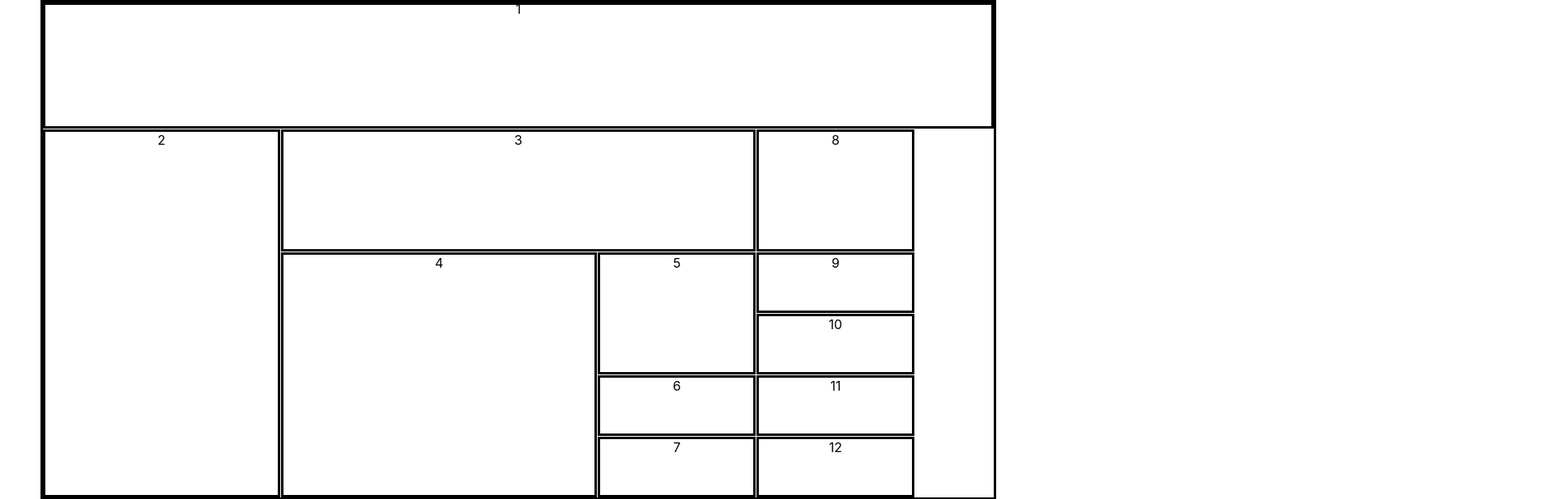
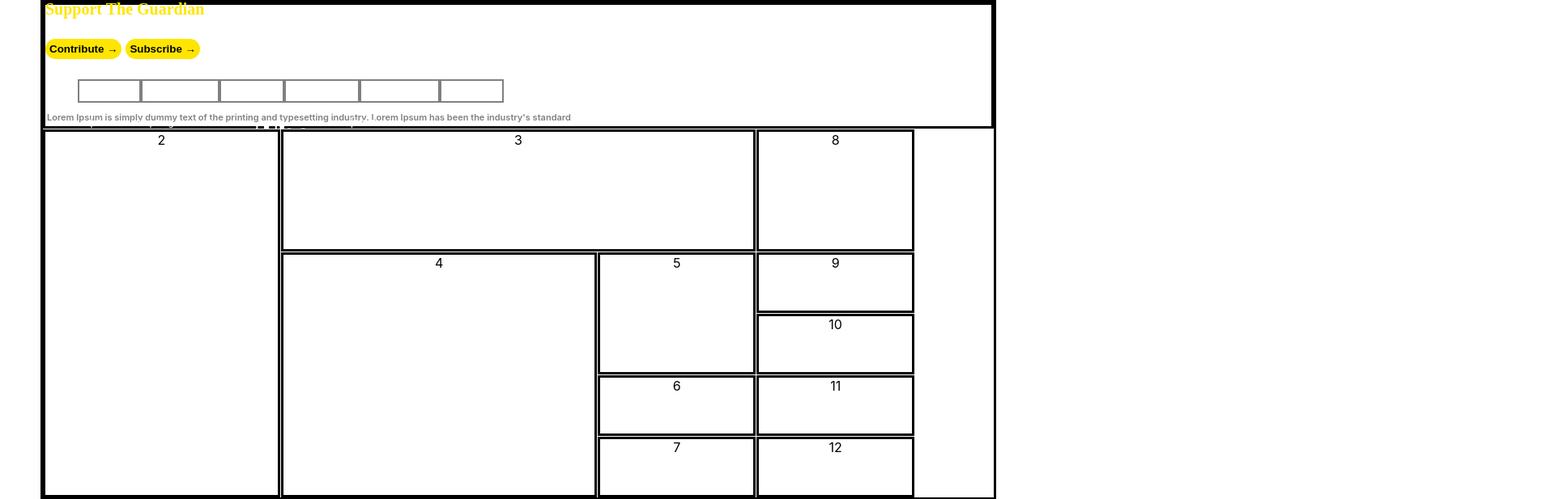
Before and after one commit to Abdu-w/-guardian-moch-up, a React (Create React App) app: page / in a window 1280 px wide. Shown: the top 617 px of the page at 81% size, 1920 px wide, since content can reach past the window. Built offline with nearby package versions, Linux system fonts and the light colour scheme.

Commit message:
sending hearder into grid

```diff
--- a/src/components/GridLayout.js
+++ b/src/components/GridLayout.js
@@ -1,5 +1,5 @@
 import React from 'react';
-
+import Header from './Header'
 function GridLayout(){
     // going to need 12 spot on the grid
     const layout = ['1','2','3','4','5','6','7','8','9','10','11','12']
@@ -8,6 +8,12 @@ function GridLayout(){
       {
           //loop through the frid and give it a location
         layout.map(num =>{
+            if(num === '1'){
+                return <div className={`grid${num}`}>
+                 <Header />
+                </div>
+              }
+
           return <div className={`grid${num}`} >{num}</div>
        })
       }
```
